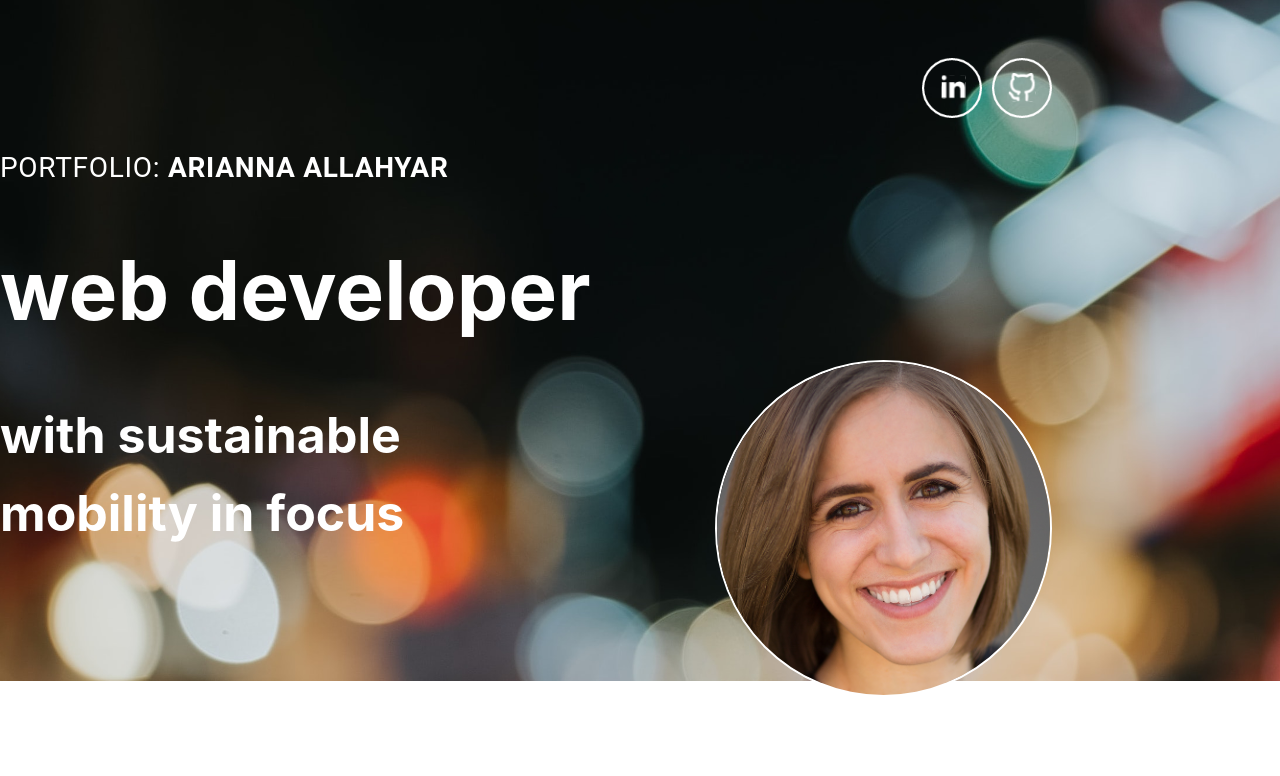
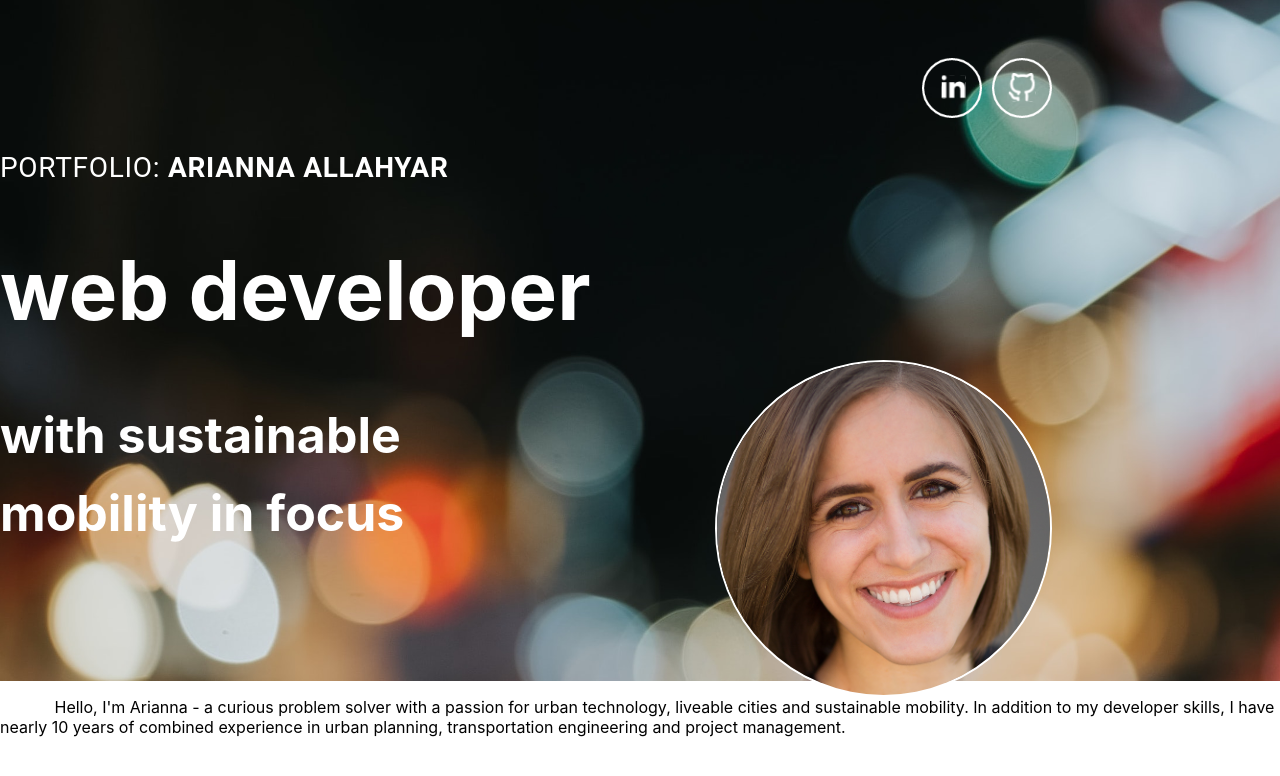
Before and after one commit to ariallahyar/portfolio, a React (Create React App) app: page / in a window 1280 px wide. Shown: the top 776 px of the page. Built offline with nearby package versions, Linux system fonts and the light colour scheme.

Commit message:
About component including styling

```diff
--- a/src/App.js
+++ b/src/App.js
@@ -2,12 +2,16 @@ import logo from './logo.svg';
 import './App.css';
 
 import Header from './components/Header';
+import About from './components/About';
 
 const App = () => {
   return (
-      <body>
-        <Header />
-      </body>
+    <body>
+      <Header />
+      <main>
+        <About />
+      </main>
+    </body>
   );
 }
 
--- /dev/null
+++ b/src/components/About.css
@@ -0,0 +1,14 @@
+.intro-line {
+	border: 1px solid var(--main);
+	width: 40px;
+	display: inline-block;
+	margin-bottom: 4px;
+}
+
+.intro-dot {
+	height: 10px;
+	width: 10px;
+	background-color: var(--main);
+	border-radius: 50%;
+	display: inline-block;
+}
--- /dev/null
+++ b/src/components/About.js
@@ -0,0 +1,19 @@
+import React from 'react'
+import './About.css';
+
+const About = () => {
+	return (
+		<section class="section">
+			<div class="container">
+				<p><span class="intro-line"></span><span class="intro-dot"></span>
+					&nbsp;Hello, I'm Arianna - a curious problem solver with a passion for urban technology, liveable cities and
+					sustainable mobility.
+					In addition to my developer skills, I have nearly 10 years of combined experience in urban planning,
+					transportation engineering and project management.
+				</p>
+			</div>
+		</section>
+	)
+}
+
+export default About;
```
